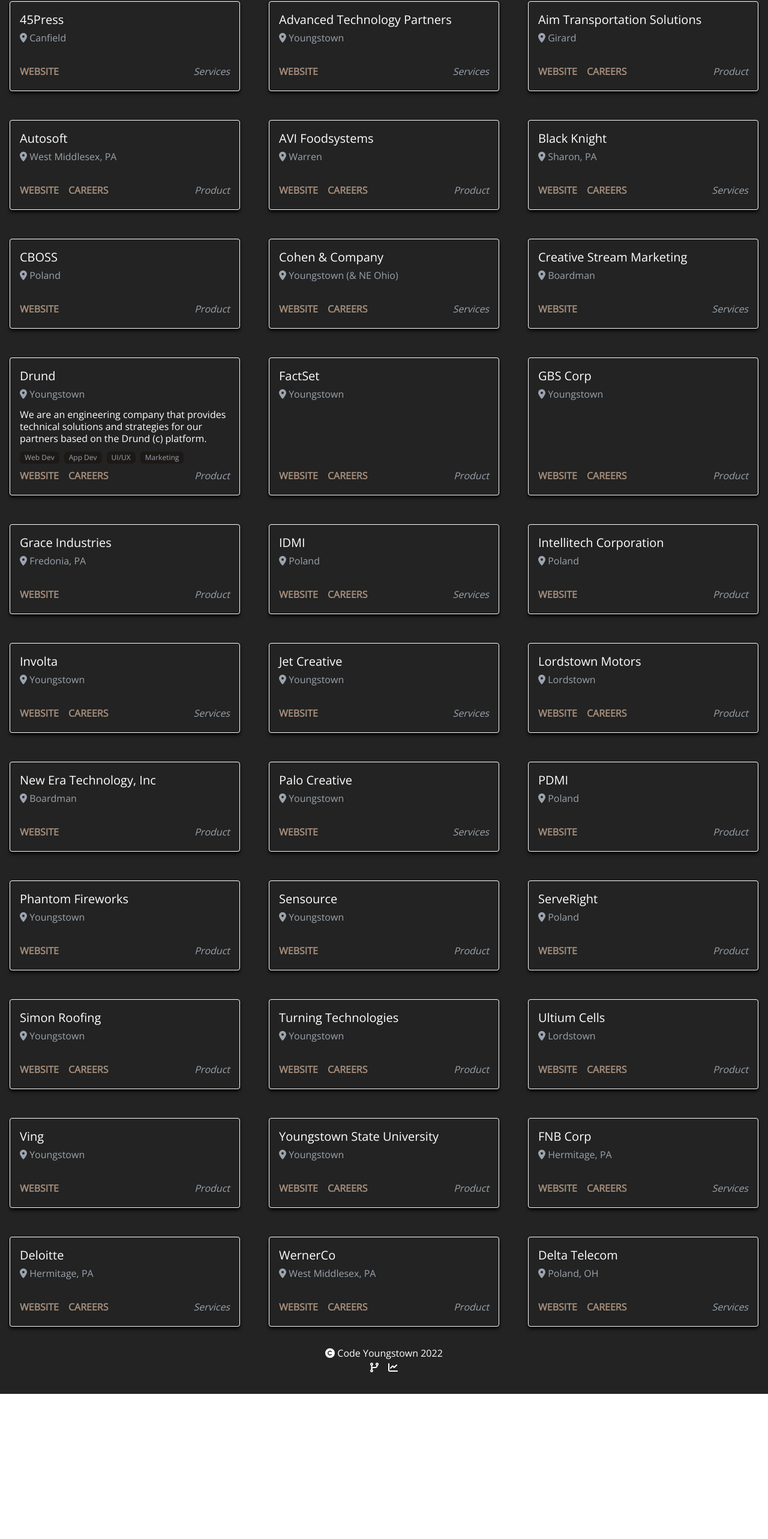
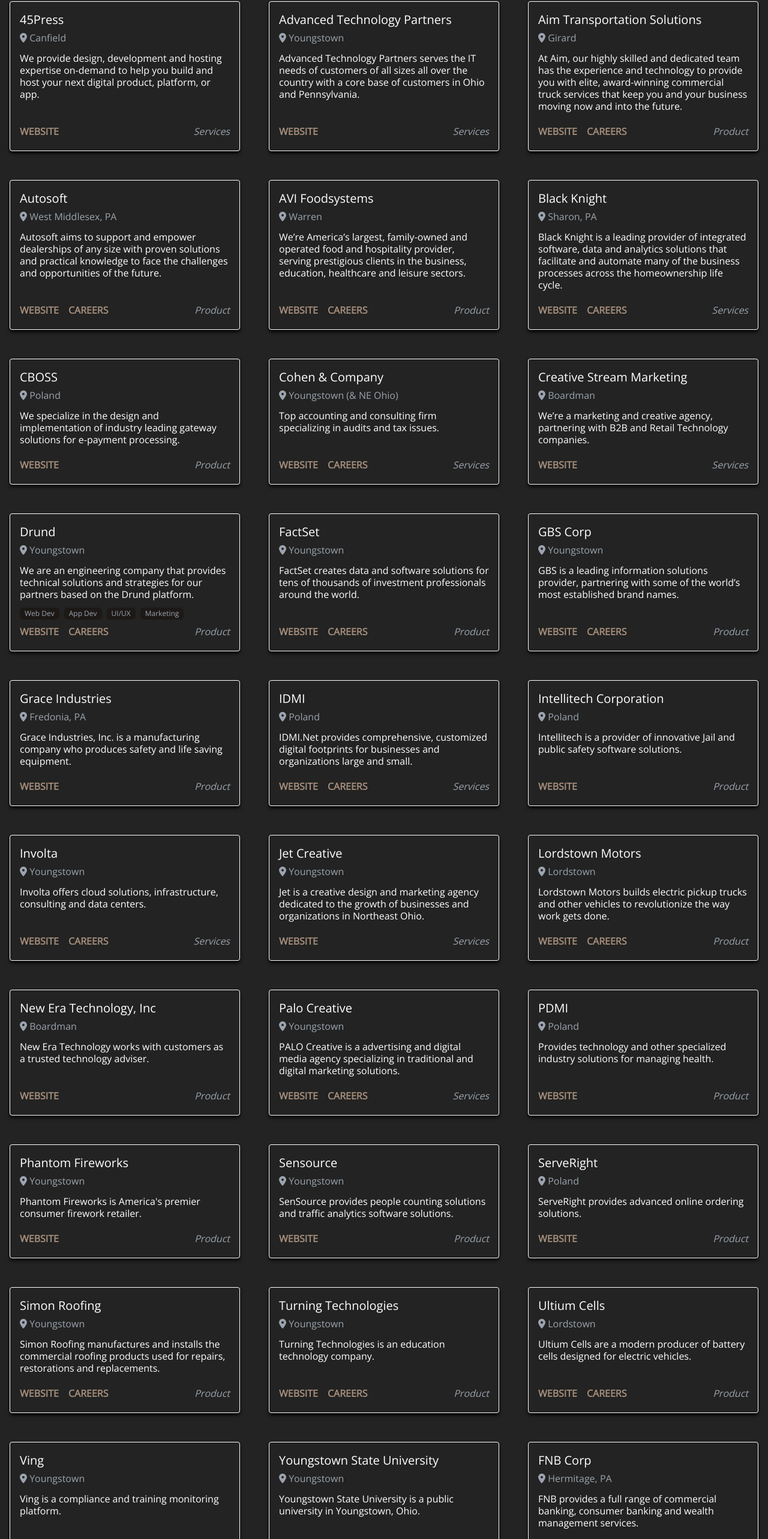
Before and after one commit to codeyoungstown/next-codeyoungstown.com, a Next.js app: page /made-in-youngstown in a window 1280 px wide. Shown: the part 166-2732 px from the top of the page at 60% size. Before the commit the page ends 2490 px from the top, so only its background shows below. Built offline with nearby package versions, Linux system fonts and the light colour scheme.

Commit message:
added descriptions to each company

```diff
--- a/data/companies.ts
+++ b/data/companies.ts
@@ -4,6 +4,7 @@ export const companies = [
     city: "Canfield",
     website: "https://45press.com/",
     careers: "",
+    desc: "We provide design, development and hosting expertise on-demand to help you build and host your next digital product, platform, or app.",
     servicesOrProduct: "Services",
   },
   {
@@ -11,6 +12,7 @@ export const companies = [
     city: "Youngstown",
     website: "https://www.atpohio.com/",
     careers: "",
+    desc: "Advanced Technology Partners serves the IT needs of customers of all sizes all over the country with a core base of customers in Ohio and Pennsylvania.",
     servicesOrProduct: "Services",
   },
   {
@@ -18,6 +20,7 @@ export const companies = [
     city: "Girard",
     website: "https://www.aimntls.com/",
     careers: "http://www.jobsataim.com/",
+    desc: "At Aim, our highly skilled and dedicated team has the experience and technology to provide you with elite, award-winning commercial truck services that keep you and your business moving now and into the future.",
     servicesOrProduct: "Product",
   },
   {
@@ -25,6 +28,7 @@ export const companies = [
     city: "West Middlesex, PA",
     website: "https://autosoftdms.com/",
     careers: "https://autosoftdms.com/career-opportunities/",
+    desc: "Autosoft aims to support and empower dealerships of any size with proven solutions and practical knowledge to face the challenges and opportunities of the future.",
     servicesOrProduct: "Product",
   },
   {
@@ -32,6 +36,7 @@ export const companies = [
     city: "Warren",
     website: "https://www.avifoodsystems.com/",
     careers: "https://www.avifoodsystems.com/career-opportunities/",
+    desc: "We’re America’s largest, family-owned and operated food and hospitality provider, serving prestigious clients in the business, education, healthcare and leisure sectors.",
     servicesOrProduct: "Product",
   },
   {
@@ -39,6 +44,7 @@ export const companies = [
     city: "Sharon, PA",
     website: "https://www.blackknightinc.com/",
     careers: "https://www.blackknightinc.com/careers/",
+    desc: "Black Knight is a leading provider of integrated software, data and analytics solutions that facilitate and automate many of the business processes across the homeownership life cycle.",
     servicesOrProduct: "Services",
   },
   {
@@ -46,6 +52,7 @@ export const companies = [
     city: "Poland",
     website: "https://cboss.com/",
     careers: "",
+    desc: "We specialize in the design and implementation of industry leading gateway solutions for e-payment processing.",
     servicesOrProduct: "Product",
   },
   {
@@ -53,6 +60,7 @@ export const companies = [
     city: "Youngstown (& NE Ohio)",
     website: "https://cohenandcompany.com/",
     careers: "https://www.cohencpa.jobs/",
+    desc: "Top accounting and consulting firm specializing in audits and tax issues.",
     servicesOrProduct: "Services",
   },
   {
@@ -60,6 +68,7 @@ export const companies = [
     city: "Boardman",
     website: "https://creativestreammarketing.com/",
     careers: "",
+    desc: "We’re a marketing and creative agency, partnering with B2B and Retail Technology companies.",
     servicesOrProduct: "Services",
   },
   {
@@ -67,7 +76,7 @@ export const companies = [
     city: "Youngstown",
     website: "https://www.drund.com/",
     careers: "https://www.drund.com/careers/",
-    desc: "We are an engineering company that provides technical solutions and strategies for our partners based on the Drund (c) platform.",
+    desc: "We are an engineering company that provides technical solutions and strategies for our partners based on the Drund platform.",
     tags: ["Web Dev", "App Dev", "UI/UX", "Marketing"],
     servicesOrProduct: "Product",
   },
@@ -77,6 +86,7 @@ export const companies = [
     website: "https://www.factset.com/",
     careers:
       "https://factset.wd1.myworkdayjobs.com/FactSetcareers/2/refreshFacet/318c8bb6f553100021d223d9780d30be?__hstc=&__hssc=&hsCtaTracking=5bad2784-dc05-40fe-a68d-fee1a12cdc9b%7C397e76f1-32f7-4fbf-bd20-d38c0c14c7a9",
+    desc: "FactSet creates data and software solutions for tens of thousands of investment professionals around the world.",
     servicesOrProduct: "Product",
   },
   {
@@ -84,6 +94,7 @@ export const companies = [
     city: "Youngstown",
     website: "https://www.gbscorp.com/",
     careers: "https://gbscorp.isolvedhire.com/jobs/",
+    desc: "GBS is a leading information solutions provider, partnering with some of the world’s most established brand names.",
     servicesOrProduct: "Product",
   },
   {
@@ -91,6 +102,7 @@ export const companies = [
     city: "Fredonia, PA",
     website: "https://www.graceindustries.com/",
     careers: "",
+    desc: "Grace Industries, Inc. is a manufacturing company who produces safety and life saving equipment.",
     servicesOrProduct: "Product",
   },
   {
@@ -98,6 +110,7 @@ export const companies = [
     city: "Poland",
     website: "https://idmi.net/",
     careers: "https://idmi.net/careers",
+    desc: "IDMI.Net provides comprehensive, customized digital footprints for businesses and organizations large and small.",
     servicesOrProduct: "Services",
   },
   {
@@ -105,6 +118,7 @@ export const companies = [
     city: "Poland",
     website: "https://intellitechcorporation.com/",
     careers: "",
+    desc: "Intellitech is a provider of innovative Jail and public safety software solutions.",
     servicesOrProduct: "Product",
   },
   {
@@ -112,6 +126,7 @@ export const companies = [
     city: "Youngstown",
     website: "https://www.involta.com/",
     careers: "https://www.involta.com/careers",
+    desc: "Involta offers cloud solutions, infrastructure, consulting and data centers.",
     servicesOrProduct: "Services",
   },
   {
@@ -119,6 +134,7 @@ export const companies = [
     city: "Youngstown",
     website: "https://jetcreative.com/",
     careers: "",
+    desc: "Jet is a creative design and marketing agency dedicated to the growth of businesses and organizations in Northeast Ohio.",
     servicesOrProduct: "Services",
   },
   {
@@ -127,6 +143,7 @@ export const companies = [
     website: "https://lordstownmotors.com/",
     careers:
       "https://recruiting.paylocity.com/Recruiting/Jobs/All/ddd48b68-5d30-4845-bd31-2cbbac035ac6/Lordstown-Motors-Corp",
+    desc: "Lordstown Motors builds electric pickup trucks and other vehicles to revolutionize the way work gets done.",
     servicesOrProduct: "Product",
   },
   {
@@ -134,13 +151,15 @@ export const companies = [
     city: "Boardman",
     website: "https://www.neweratech.com/us/",
     careers: "",
+    desc: "New Era Technology works with customers as a trusted technology adviser.",
     servicesOrProduct: "Product",
   },
   {
     name: "Palo Creative",
     city: "Youngstown",
     website: "https://www.palocreative.com/",
-    careers: "",
+    careers: "https://www.palocreative.com/careers",
+    desc: "PALO Creative is a advertising and digital media agency specializing in traditional and digital marketing solutions.",
     servicesOrProduct: "Services",
   },
   {
@@ -148,6 +167,7 @@ export const companies = [
     city: "Poland",
     website: "https://www.pdmi.com/",
     careers: "",
+    desc: "Provides technology and other specialized industry solutions for managing health.",
     servicesOrProduct: "Product",
   },
   {
@@ -155,6 +175,7 @@ export const companies = [
     city: "Youngstown",
     website: "https://fireworks.com/",
     careers: "",
+    desc: "Phantom Fireworks is America's premier consumer firework retailer.",
     servicesOrProduct: "Product",
   },
   {
@@ -162,6 +183,7 @@ export const companies = [
     city: "Youngstown",
     website: "https://sensourceinc.com/",
     careers: "",
+    desc: "SenSource provides people counting solutions and traffic analytics software solutions.",
     servicesOrProduct: "Product",
   },
   {
@@ -169,6 +191,7 @@ export const companies = [
     city: "Poland",
     website: "http://serverightsoftware.com/",
     careers: "",
+    desc: "ServeRight provides advanced online ordering solutions.",
     servicesOrProduct: "Product",
   },
   {
@@ -176,6 +199,7 @@ export const companies = [
     city: "Youngstown",
     website: "https://www.simonroofing.com/",
     careers: "https://www.simonroofing.com/careers/",
+    desc: "Simon Roofing manufactures and installs the commercial roofing products used for repairs, restorations and replacements.",
     servicesOrProduct: "Product",
   },
   {
@@ -183,6 +207,7 @@ export const companies = [
     city: "Youngstown",
     website: "https://www.turning.com/",
     careers: "https://www.turning.com/careers",
+    desc: "Turning Technologies is an education technology company.",
     servicesOrProduct: "Product",
   },
   {
@@ -191,6 +216,7 @@ export const companies = [
     website: "https://www.ultiumcell.com/",
     careers:
       "https://workforcenow.adp.com/mascsr/default/mdf/recruitment/recruitment.html?cid=cdd81bde-c04d-4821-8470-4bfe169d4493&ccId=9200095921795_2&type=JS&lang=en_US",
+    desc: "Ultium Cells are a modern producer of battery cells designed for electric vehicles.",
     servicesOrProduct: "Product",
   },
   {
@@ -198,6 +224,7 @@ export const companies = [
     city: "Youngstown",
     website: "https://www.vingapp.com/",
     careers: "",
+    desc: "Ving is a compliance and training monitoring platform.",
     servicesOrProduct: "Product",
   },
   {
@@ -205,6 +232,7 @@ export const companies = [
     city: "Youngstown",
     website: "https://ysu.edu/",
     careers: "https://ysu.edu/human-resources/",
+    desc: "Youngstown State University is a public university in Youngstown, Ohio.",
     servicesOrProduct: "Product",
   },
   {
@@ -212,6 +240,7 @@ export const companies = [
     city: "Hermitage, PA",
     website: "https://www.fnb-online.com/",
     careers: "https://fnbcorp.wd1.myworkdayjobs.com/FNBCORP",
+    desc: "FNB provides a full range of commercial banking, consumer banking and wealth management services.",
     servicesOrProduct: "Services",
   },
   {
@@ -219,6 +248,7 @@ export const companies = [
     city: "Hermitage, PA",
     website: "https://www2.deloitte.com/us/en.html",
     careers: "https://www2.deloitte.com/us/en/careers/careers.html",
+    desc: "Deloitte provides industry-leading audit, consulting, tax, and advisory services.",
     servicesOrProduct: "Services",
   },
   {
@@ -226,6 +256,7 @@ export const companies = [
     city: "West Middlesex, PA",
     website: "https://www.wernerworldwide.com/",
     careers: "https://www.wernerworldwide.com/en/careers/job-postings/usa",
+    desc: "WernerCo is an international manufacturer and distributor of climbing products, access systems, fall protection equipment and jobsite truck and van storage equipment.",
     servicesOrProduct: "Product",
   },
   {
@@ -233,6 +264,7 @@ export const companies = [
     city: "Poland, OH",
     website: "https://deltatelecomohio.com",
     careers: "330.757.8276 fax",
+    desc: "Delta Telecom is your local choice for business telephone services, internet, fiber optics, and more.",
     servicesOrProduct: "Services",
   },
 ];
```
